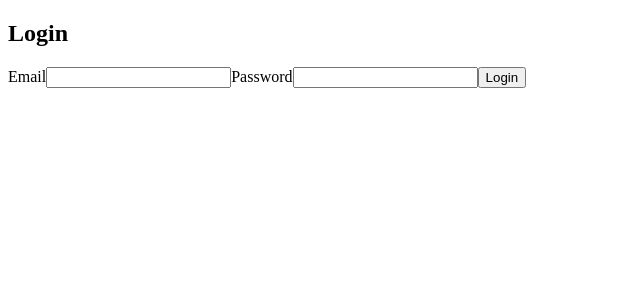
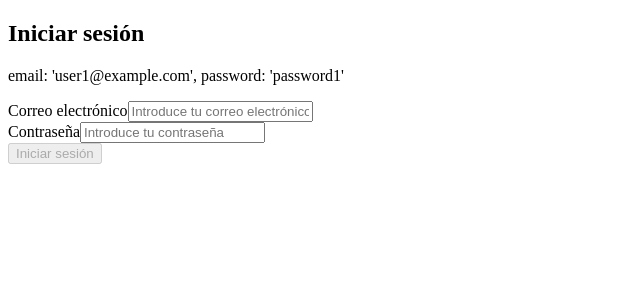
Before and after one commit to AlbertoCruz-Xpira/angular19account, an Angular app: page /login in a window 1280 px wide. Shown: the top 300 px of the page, without its empty margins (0-640 px from the left). Built offline with nearby package versions, Linux system fonts and the light colour scheme.

Commit message:
creando token de usuario, dashboard list y modificando login component

```diff
--- a/src/app/app.routes.ts
+++ b/src/app/app.routes.ts
@@ -2,10 +2,12 @@ import { Routes } from '@angular/router';
 import { LoginComponent } from './feature/account/pages/login/login.component';
 import { RegisterComponent } from './feature/account/pages/register/register.component';
 import { ForgetPasswordComponent } from './feature/account/pages/forget-password/forget-password.component';
+import { UsersListComponent } from './feature/dashboard/pages/users-list/users-list.component';
 
 export const routes: Routes = [
   { path: 'login', component: LoginComponent },
   { path: 'register', component: RegisterComponent },
   { path: 'forget-password', component: ForgetPasswordComponent },
+  { path: 'dashboard/users-list', component: UsersListComponent }, // Nueva ruta
   { path: '', redirectTo: '/login', pathMatch: 'full' },
 ];
--- a/src/app/feature/account/pages/login/login.component.html
+++ b/src/app/feature/account/pages/login/login.component.html
@@ -1,13 +1,34 @@
-<div>
-  <h2>Login</h2>
-  <form (ngSubmit)="login()">
-    <label for="email">Email</label>
-    <input id="email" type="email" [(ngModel)]="email" name="email" required />
+<div class="login-container">
+  <h2>Iniciar sesión</h2>
 
-    <label for="password">Password</label>
-    <input id="password" type="password" [(ngModel)]="password" name="password" required />
+  <p>
+    email: 'user1&#64;example.com', password: 'password1'
+  </p>
 
-    <button type="submit">Login</button>
+  <form #loginForm="ngForm" (ngSubmit)="onSubmit(loginForm)">
+    <div class="form-group">
+      <label for="email">Correo electrónico</label>
+      <input type="email" id="email" name="email" [(ngModel)]="email" required class="form-control"
+        placeholder="Introduce tu correo electrónico" />
+      <div *ngIf="loginForm.controls['email']?.invalid && loginForm.controls['email']?.touched" class="error-message">
+        El correo electrónico es obligatorio.
+      </div>
+    </div>
+
+    <div class="form-group">
+      <label for="password">Contraseña</label>
+      <input type="password" id="password" name="password" [(ngModel)]="password" required class="form-control"
+        placeholder="Introduce tu contraseña" />
+      <div *ngIf="loginForm.controls['password']?.invalid && loginForm.controls['password']?.touched"
+        class="error-message">
+        La contraseña es obligatoria.
+      </div>
+    </div>
+
+    <button type="submit" [disabled]="loginForm.invalid" class="btn btn-primary">Iniciar sesión</button>
+
+    <div *ngIf="errorMessage" class="error-message">
+      <p>{{ errorMessage }}</p>
+    </div>
   </form>
-  <p *ngIf="errorMessage" style="color: red;">{{ errorMessage }}</p>
 </div>
--- a/src/app/feature/account/pages/login/login.component.ts
+++ b/src/app/feature/account/pages/login/login.component.ts
@@ -1,7 +1,8 @@
 import { Component } from '@angular/core';
 import { UserService } from '../../services/user.service';
-import { FormsModule } from '@angular/forms';
+import { FormsModule, NgForm } from '@angular/forms';
 import { CommonModule } from '@angular/common';
+import { Router } from '@angular/router';
 
 @Component({
   selector: 'app-login',
@@ -14,35 +15,25 @@ export class LoginComponent {
   password: string = '';
   errorMessage: string = '';
 
-  // login(): void {
-  //   this.userService.getUsers().subscribe(users => {
-  //     const user = users.find(u => u.email === this.email && u.password === this.password);
-  //     if (user) {
-  //       alert('Login successful!');
-  //     } else {
-  //       this.errorMessage = 'Invalid email or password';
-  //       alert(this.errorMessage);
-  //     }
-  //   });
-  // }
+  constructor(
+    private userService: UserService,
+    private router: Router
+  ) { }
 
-  users: any[] = [];
+  ngOnInit() {}
 
-  constructor(private userService: UserService) {}
+  onSubmit(form: NgForm) {
+    if (form.valid) {
+      const loginResponse = this.userService.login(this.email, this.password);
 
-  ngOnInit() {
-    this.users = this.userService.getUsers();
-  }
-
-  login(): boolean {
-    const user = this.users.find(user => user.email === this.email && user.password === this.password);
-    if (user) {
-      alert('Login successful!');
-      return true;
+      if (loginResponse == 'success') {
+        this.router.navigate(['/dashboard/users-list']);
+        this.errorMessage = '';
+      } else {
+        this.errorMessage = loginResponse;
+      }
     } else {
-      this.errorMessage = 'Invalid email or password';
-      alert(this.errorMessage);
-      return false;
+      this.errorMessage = 'Por favor, completa los campos correctamente';
     }
   }
 }
--- a/src/app/feature/account/services/user.service.ts
+++ b/src/app/feature/account/services/user.service.ts
@@ -8,8 +8,26 @@ export class UserService {
 
   constructor() {}
 
-  // Retorna el objeto USERS importado
+  login(email: string, password: string): string {
+    const user = USERS.find(user => user.email === email && user.password === password);
+    if (user) {
+      const token = `token-${user.email}-${new Date().getTime()}`;
+      localStorage.setItem('authToken', token); // Guardamos el token en el localStorage
+      return 'success';
+    } else {
+      return 'Invalid email or password';
+    }
+  }
+
   getUsers() {
     return USERS;
   }
+
+  isAuthenticated(): boolean {
+    return localStorage.getItem('authToken') !== null;
+  }
+
+  logout(): void {
+    localStorage.removeItem('authToken');
+  }
 }
--- /dev/null
+++ b/src/app/feature/dashboard/pages/users-list/users-list.component.html
@@ -0,0 +1,2 @@
+<h1>Bienvenido al Dashboard</h1>
+<p>Lista de usuarios:</p>
```
Also changed, not shown: src/app/feature/dashboard/pages/users-list/users-list.component.ts (added, +11 -0 lines), src/app/feature/dashboard/pages/users-list/users-list.component.css (added), 1 other file (tests, documents, lock files or other folders).
